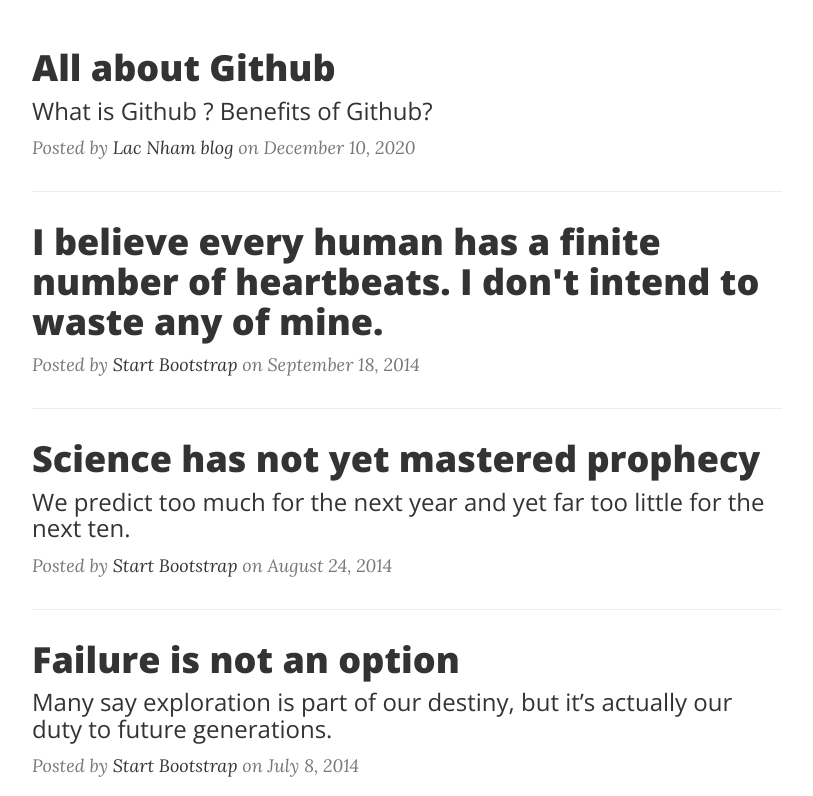
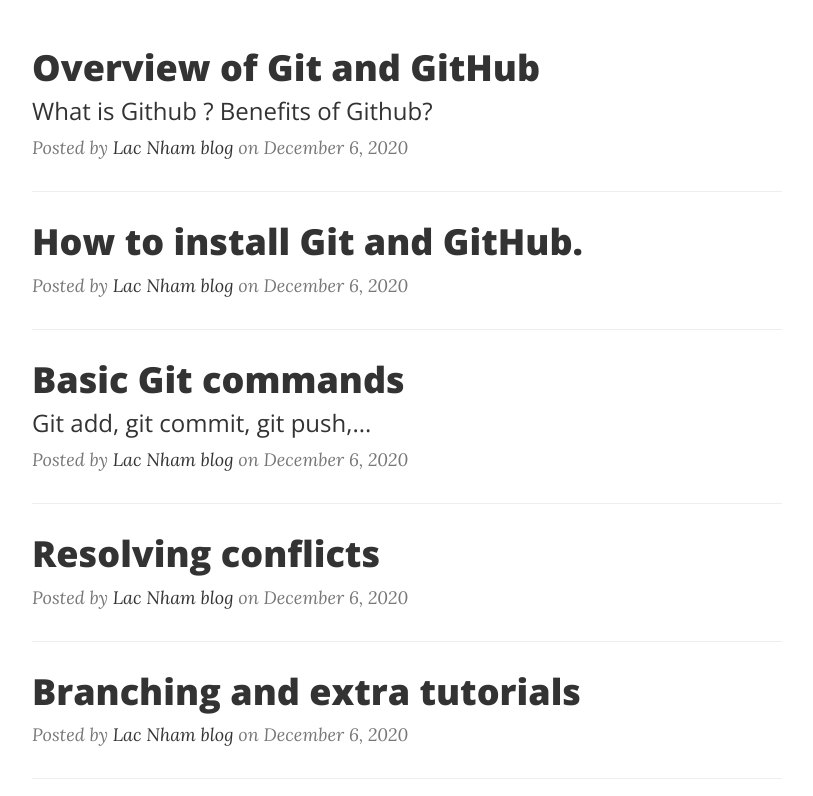
Before and after one commit to lacnham/S3878533.github.io, a website: page index.html in a window 1280 px wide. Shown: the part 480-1276 px from the top of the page, without its empty margins (233-1046 px from the left). Drawn offline with nearby package versions, Linux system fonts and the light colour scheme.

Commit message:
Create index

```diff
--- a/index.html
+++ b/index.html
@@ -90,46 +90,52 @@
                 <div class="post-preview">
                     <a href="post.html">
                         <h2 class="post-title">
-                            All about Github
+                            Overview of Git and GitHub
                         </h2>
                         <h3 class="post-subtitle">
                             What is Github ? Benefits of Github?
                         </h3>
                     </a>
-                    <p class="post-meta">Posted by <a href="#">Lac Nham blog</a> on December 10, 2020</p>
+                    <p class="post-meta">Posted by <a href="#">Lac Nham blog</a> on December 6, 2020</p>
                 </div>
                 <hr>
                 <div class="post-preview">
                     <a href="post.html">
                         <h2 class="post-title">
-                            I believe every human has a finite number of heartbeats. I don't intend to waste any of mine.
+                            How to install Git and GitHub.
                         </h2>
                     </a>
-                    <p class="post-meta">Posted by <a href="#">Start Bootstrap</a> on September 18, 2014</p>
+                    <p class="post-meta">Posted by <a href="#">Lac Nham blog</a> on December 6, 2020</p>
                 </div>
                 <hr>
                 <div class="post-preview">
                     <a href="post.html">
                         <h2 class="post-title">
-                            Science has not yet mastered prophecy
+                            Basic Git commands
                         </h2>
                         <h3 class="post-subtitle">
-                            We predict too much for the next year and yet far too little for the next ten.
+                            Git add, git commit, git push,...
                         </h3>
                     </a>
-                    <p class="post-meta">Posted by <a href="#">Start Bootstrap</a> on August 24, 2014</p>
+                    <p class="post-meta">Posted by <a href="#">Lac Nham blog</a> on December 6, 2020</p>
                 </div>
                 <hr>
                 <div class="post-preview">
                     <a href="post.html">
                         <h2 class="post-title">
-                            Failure is not an option
+                            Resolving conflicts
                         </h2>
-                        <h3 class="post-subtitle">
-                            Many say exploration is part of our destiny, but it’s actually our duty to future generations.
-                        </h3>
                     </a>
-                    <p class="post-meta">Posted by <a href="#">Start Bootstrap</a> on July 8, 2014</p>
+                    <p class="post-meta">Posted by <a href="#">Lac Nham blog</a> on December 6, 2020</p>
+                </div>
+                <hr>
+                <div class="post-preview">
+                    <a href="post.html">
+                        <h2 class="post-title">
+                            Branching and extra tutorials
+                        </h2>
+                    </a>
+                    <p class="post-meta">Posted by <a href="#">Lac Nham blog</a> on December 6, 2020</p>
                 </div>
                 <hr>
                 <!-- Pager -->
```
Also changed, not shown: post.html (+1 -1 lines).
